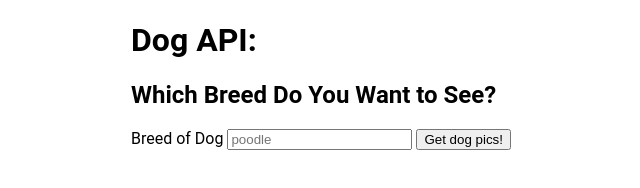
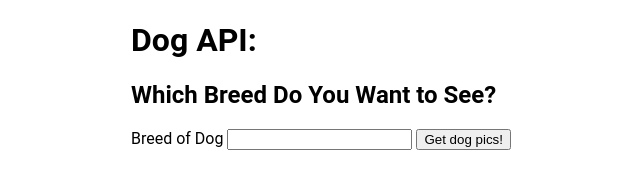
Before and after one commit to ollythedeveloper/dogAPI3, a plain HTML site: page index.html in a window 1280 px wide. Shown: the full height of the page, 209-849 px from the left. Drawn offline with nearby package versions, Linux system fonts and the light colour scheme.

Commit message:
removed input placeholder

```diff
--- a/index.html
+++ b/index.html
@@ -13,7 +13,7 @@
         <h2> Which Breed Do You Want to See?</h2>
         <form>
             <label for="dogType">Breed of Dog</label>
-            <input id="dogType" type="text" name="breedOf" placeholder="poodle" required>
+            <input id="dogType" type="text" name="breedOf" required>
             <input type="submit" value="Get dog pics!">
           </form>
     </div>
```
